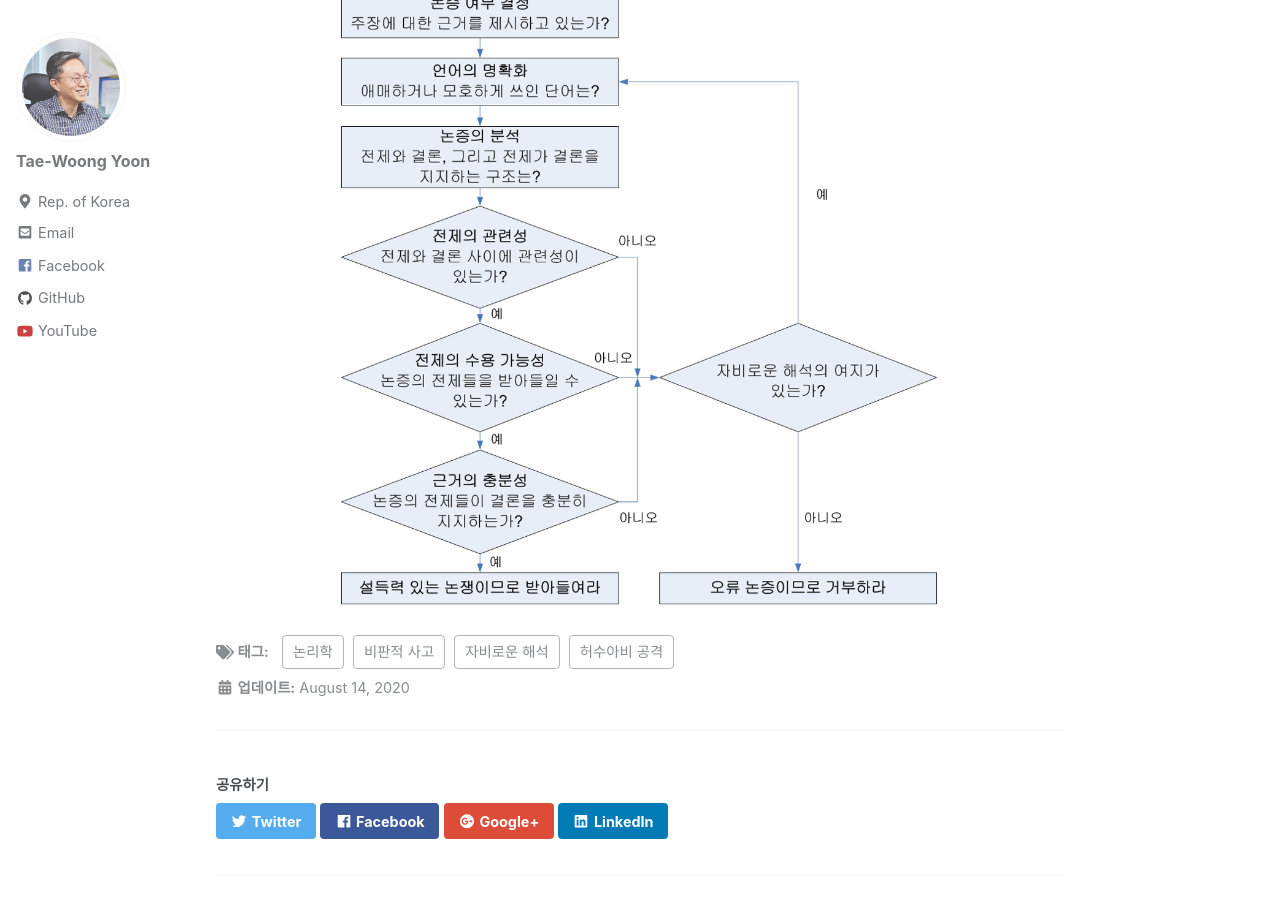
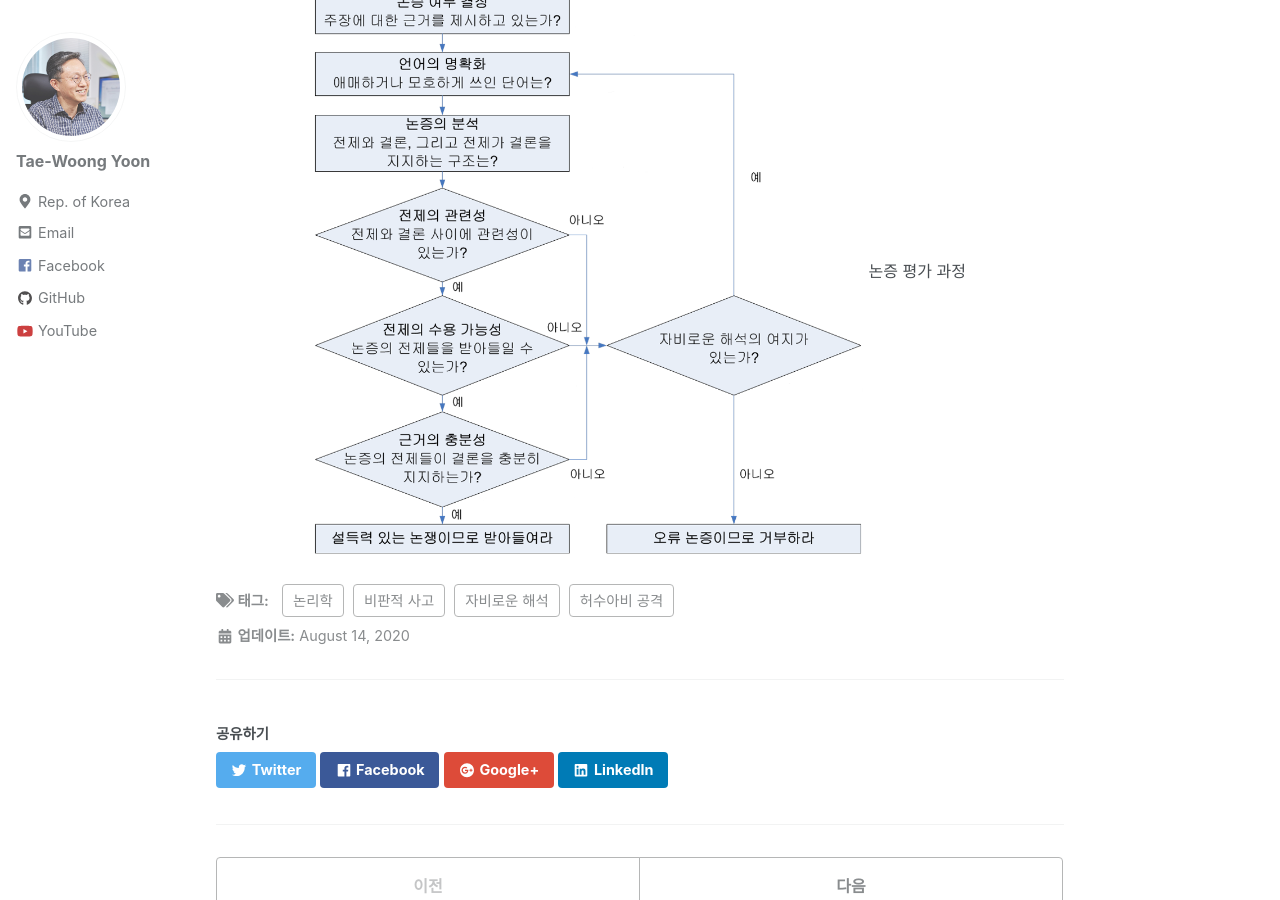
Before and after one commit to twy80/mkkim85.github.io, a Jekyll site: the page built from _posts/2020-08-14-logical.md, in a window 1280 px wide and 900 px high, scrolled down 1230 px. Built offline with Jekyll 4.4.1, drawn with Linux system fonts in a browser that asks for light colours; nearby versions of some CDN libraries.

Commit message:
Update 2020-08-14-logical.md

```diff
--- a/_posts/2020-08-14-logical.md
+++ b/_posts/2020-08-14-logical.md
@@ -31,5 +31,6 @@ use_math: true
 - 2년에 한 번, '글쓰기와 연구윤리'라는 과목을 강의합니다. 논리학 공부도 살짝 하는데, 그때 학생들과 최훈의 '논리는 나의 힘'(우리학교)을 읽습니다. 거기에 나오는 논증 평가 흐름도를 아래와 같이 다시 그려봅니다.
 
 <center>
-  <img src="https://twy80.github.io/assets/images/logiical_procedure.png" width="600px">
+  <img src="https://twy80.github.io/assets/images/logiical_procedure.png" width="550px">
+  논증 평가 과정
 </center>
```
